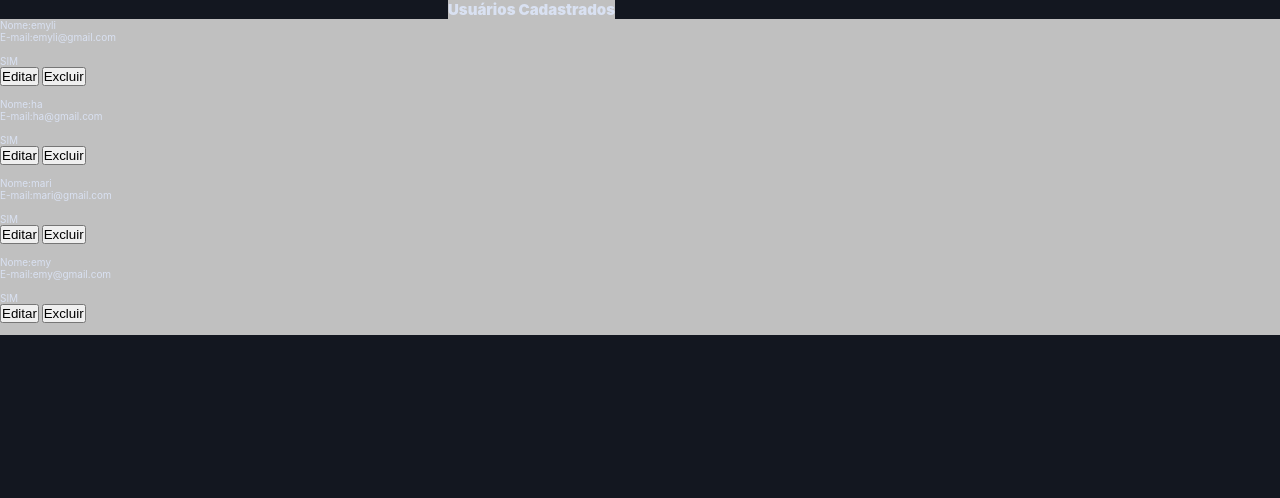
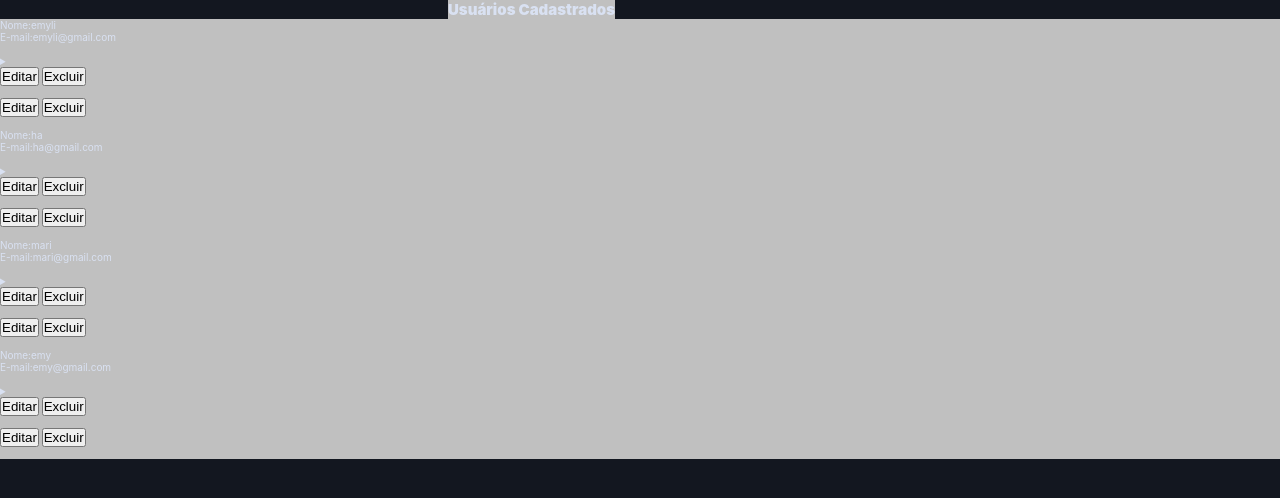
Before and after one commit to Mariasina/pedro-macedo, a PHP site: page /usuarios_cadastrados.php in a window 1280 px wide; the page is wider, and only the part inside the window is pictured. Shown: the top 498 px of that part. Run offline with PHP 8.4, Linux system fonts and the light colour scheme; a user stored in the database is signed in; data comes from the database, SQL or seed files in the repository.

Commit message:
colocando botao excluir e sla o outro
asas

```diff
--- a/usuarios_cadastrados.php
+++ b/usuarios_cadastrados.php
@@ -56,9 +56,38 @@
                 //Todos os "if perfil 1" mostram informações que apenas o administrador vê.
                 if($_SESSION['perfil'] == 1){
         ?>
-                <div id="popup" class="popup">
-                <p>SIM</p>
-                </div>
+<!-- comeco do popup container que faz ele existir-->
+<div class="container">
+  <!-- usado para que o usuario saiba informações adicionais -->
+  <details>
+    <!-- existe para que apareça o botão dentro dos <details>, pois caso ele nao tivesse o <button> seria um >> saiba mais e nao um botão -->
+ <!-- internet: O elemento HTML summary (<summary>) é utilizado como um sumário ou legenda para o conteúdo de um elemento <details>.-->
+    <summary>
+      <div class="button">
+
+      <button>Editar</button>
+      <button>Excluir</button><br><br>
+
+      </div>
+      <div class="details-modal-overlay"></div>
+    </summary>
+    <div class="details-modal">
+      <div class="details-modal-close">
+        <!-- abrindo o svg para criar formas bidimensionais e recursos extras como no bootstrap -->
+        <svg xmlns="http://www.w3.org/2000/svg" width="14" height="14" viewBox="0 0 14 14" fill="none">
+          <!-- adicionando o X no popup -->
+          <path fill-rule="evenodd" clip-rule="evenodd" d="M13.7071 1.70711C14.0976 1.31658 14.0976 0.683417 13.7071 0.292893C13.3166 -0.0976311 12.6834 -0.0976311 12.2929 0.292893L7 5.58579L1.70711 0.292893C1.31658 -0.0976311 0.683417 -0.0976311 0.292893 0.292893C-0.0976311 0.683417 -0.0976311 1.31658 0.292893 1.70711L5.58579 7L0.292893 12.2929C-0.0976311 12.6834 -0.0976311 13.3166 0.292893 13.7071C0.683417 14.0976 1.31658 14.0976 1.70711 13.7071L7 8.41421L12.2929 13.7071C12.6834 14.0976 13.3166 14.0976 13.7071 13.7071C14.0976 13.3166 14.0976 12.6834 13.7071 12.2929L8.41421 7L13.7071 1.70711Z" fill="black" />
+        </svg>
+      </div>
+      <div class="details-modal-content">
+        <p>
+         nomes era p estar aqui
+        </p>
+      </div>
+    </div>
+  </details>
+</div>
+
                 <a href="javascript: abrir();"><button>Editar</button></a>
                 <a href="javascript: abrir();"><button>Excluir</button></a><br><br>
 
```
